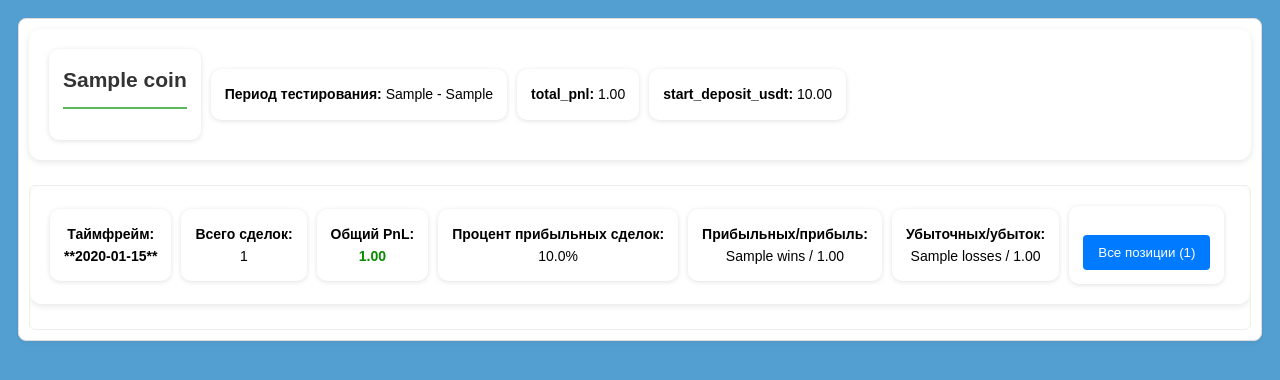
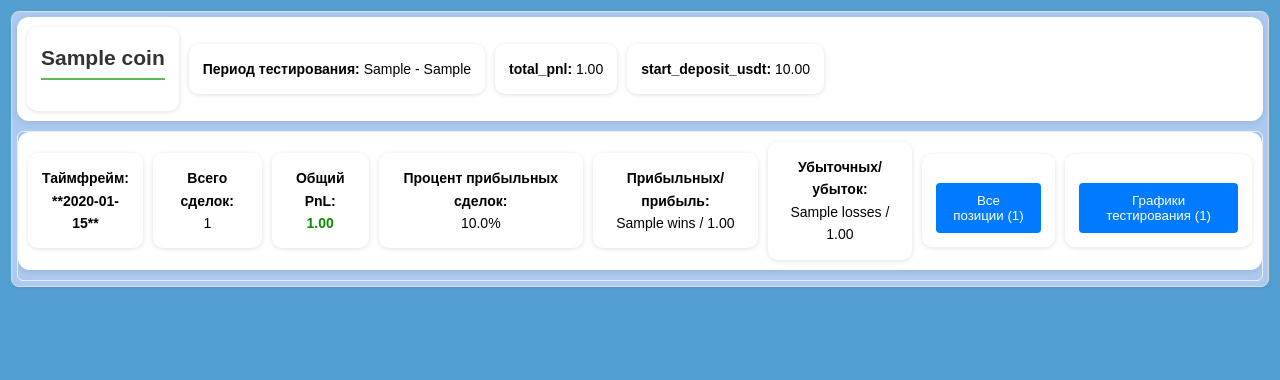
Before and after one commit to sandernet/algo_traid, a Python web app: template TEMPLATES/report.html in a window 1280 px wide. Shown: the top 380 px of the page. Run offline with Jinja, Linux system fonts and the light colour scheme; the template is opened without the code that fills it: most values are stand-ins (such as "Sample title", 1, 10 or a date in 2020).

Commit message:
work_test

```diff
--- a/TEMPLATES/_coin_header.html
+++ b/TEMPLATES/_coin_header.html
@@ -1,3 +1,8 @@
+{#
+    Выводит информацию по одной монете.
+    Общая информация по монете (название, период тестирования, стартовый депозит, настройки риск менеджмент, SPOT или FUTURES).
+#}
+
 <div class="coin-report">
     <div class="header-box">
         <div class="stats-grid">
--- /dev/null
+++ b/TEMPLATES/_positions_graphic.html
@@ -0,0 +1,5 @@
+<h2>Графики</h2>
+
+<div id="chart_div">
+    <p>Загрузка...</p>
+</div>
--- a/TEMPLATES/_positions_table.html
+++ b/TEMPLATES/_positions_table.html
@@ -48,7 +48,7 @@
 
             <td>
 
-                <span class="toggle-btn" onclick="toggleDetails('{{ uid }}')">показать</span>
+                <span class="toggle-btn" onclick="toggleVisibility('{{ uid }}')">показать</span>
             </td>
         </tr>
 
--- a/TEMPLATES/_timeframe_block.html
+++ b/TEMPLATES/_timeframe_block.html
@@ -9,12 +9,10 @@
             <div class="stat-item" onclick="toggleBlock('{{ unique_id }}_positions')">
             <strong>Таймфрейм:</strong><br>
                 <strong> **{{ timeframe }}** </strong>
-
             </div>
             <div class="stat-item">
                 <strong>Всего сделок:</strong><br>{{ stats.count_positions | default(0) }}
             </div>
-
             <div class="stat-item">
                 <strong>Общий PnL:</strong><br>
                 {% set pnl = stats.total_pnl | default(0) %}
@@ -22,30 +20,31 @@
                     {{ "%.2f"|format(pnl) }}
                 </span>
             </div>
-
             <div class="stat-item">
                 <strong>Процент прибыльных сделок:</strong><br>{{ "%.1f"|format(stats.winrate) }}%
             </div>
-
             <div class="stat-item">
                 <strong>Прибыльных/прибыль:</strong><br>{{ stats.wins }} / {{ "%.2f"|format(stats.total_win) }}
             </div>
-
             <div class="stat-item">
                 <strong>Убыточных/убыток:</strong><br>{{ stats.losses }} / {{ "%.2f"|format(stats.total_loss) }}
             </div>
             <div class="stat-item">
-                <button class="toggle-positions-btn" onclick="toggleBlock('{{ unique_id }}_positions')">
+                <button class="toggle-positions-btn" onclick="toggleVisibility('{{ unique_id }}_positions')">
                     Все позиции ({{ stats.count_positions | default(0) }})
                 </button>
             </div>
-
+            <div class="stat-item">
+                <button class="toggle-positions-btn" onclick="toggleVisibility('{{ unique_id }}_graphics')">
+                    Графики тестирования ({{ stats.count_positions | default(0) }})
+                </button>
+            </div>
         </div>
     </div>
-
-
     <div id="{{ unique_id }}_positions" class="positions-table-container" style="display:none;">
         {% include "_positions_table.html" %}
     </div>
+    <div id="{{ unique_id }}_graphics" class="positions-table-container" style="display:none;">
+        {% include "_positions_graphic.html" %}
+    </div>
 </div>
-</div>  <!-- class="coin-report" -->
--- a/TEMPLATES/base.html
+++ b/TEMPLATES/base.html
@@ -6,14 +6,14 @@
 
     {% block styles %}
         <style>
-            body { font-family: Arial, sans-serif; line-height: 1.6; padding: 10px; background-color: #549fd1; }
+            body { font-family: Arial, sans-serif; line-height: 1.6; padding: 3px; background-color: #549fd1; }
 
             .header-box {
                 background: #ffffff;
-                padding: 20px;
+                padding: 10px;
                 border-radius: 12px;
                 box-shadow: 0 2px 7px rgba(0,0,0,0.1);
-                margin-bottom: 25px;
+                margin-bottom: 10px;
             }
             .stats-grid {
                 display: flex;
@@ -32,11 +32,11 @@
                 font-size: 14px;
             }
 
-            .coin-report { background-color: #fff; border: 1px solid #ddd; border-radius: 8px; margin-bottom: 20px; padding: 10px; box-shadow: 0 2px 4px rgba(0,0,0,0.05); }
-            .coin-report h2 { color: #333; border-bottom: 2px solid #5cb85c; padding-bottom: 10px; margin-top: 0; }
-            .test-block { border: 1px solid #eee; border-radius: 6px; margin-top: 15px; overflow: hidden; }
+            .coin-report { background-color: #d4dcffb0; border: 1px solid #ddd; border-radius: 8px; margin-bottom: 5px; padding: 5px; box-shadow: 0 2px 4px rgba(0,0,0,0.05); }
+            .coin-report h2 { color: #333; border-bottom: 2px solid #5cb85c; padding-bottom: 3px; margin-top: 0; }
+            .test-block { border: 1px solid #eee; border-radius: 6px; margin-top: 5px; overflow: hidden; }
 
-            .timeframe-header { background-color: #e9ecef; padding: 15px; cursor: pointer; display: flex; justify-content: space-between; align-items: center; font-weight: bold; font-size: 1.1em; }
+            .timeframe-header { background-color: #e9ecef; padding: 6px; cursor: pointer; display: flex; justify-content: space-between; align-items: center; font-weight: bold; font-size: 1.1em; }
 
             .test-details { padding: 20px; border-top: 1px solid #eee; background-color: #f8f9fa; }
             .positive { color: #28a745; font-weight: bold; }
@@ -87,7 +87,7 @@
                 border-collapse: collapse;
                 margin-top: 6px;
                 border: 1px solid #ccc;       /* общий тонкий бордюр */
-                border-radius: 6px;
+                border-radius: 8px;
             }
 
             /* стили для ячеек вложенных таблиц */
@@ -129,23 +129,17 @@
             * Функция для переключения видимости блоков (collapse/expand)
             */
 
-            function toggleBlock(id) {
-                var block = document.getElementById(id);
-
-                if (block.style.display === "none" || block.style.display === "") {
-                    block.style.display = "block";
-                } else {
-                    block.style.display = "none";
-                }
-            }
-
-            function toggleDetails(id) {
-                const block = document.getElementById(id);
-                if(block.style.display === 'none' || block.style.display === ''){
-                    block.style.display = 'table-row';
-                } else {
-                    block.style.display = 'none';
-                }
+            /**
+            * Переключает видимость элемента.
+            *
+            * @param {string} id — ID элемента.
+            * @param {string} [displayType='block'] — Значение display при раскрытии.
+            */
+            function toggleVisibility(id, displayType = 'block') {
+                const element = document.getElementById(id);
+                if (!element) return;
+                    const isVisible = window.getComputedStyle(element).display !== 'none';
+                element.style.display = isVisible ? 'none' : displayType;
             }
         </script>
     {% endblock %}
--- a/TEMPLATES/report.html
+++ b/TEMPLATES/report.html
@@ -4,16 +4,17 @@
 
 {% block content %}
 
-{% for coin_name, coin_data in coins.items() %}
+    {% for coin_name, coin_data in coins.items() %}
 
-    {% include "_coin_header.html" %}
+        {% include "_coin_header.html" %}
 
-    {% for timeframe, test_data in coin_data.tests.items() %}
+        {% for timeframe, test_data in coin_data.tests.items() %}
 
-        {% include "_timeframe_block.html" %}
+            {% include "_timeframe_block.html" %}
 
+        {% endfor %}
+        </div>
     {% endfor %}
 
-{% endfor %}
 
 {% endblock %}
```
Also changed, not shown: configs/config.yaml (+4 -4 lines).
